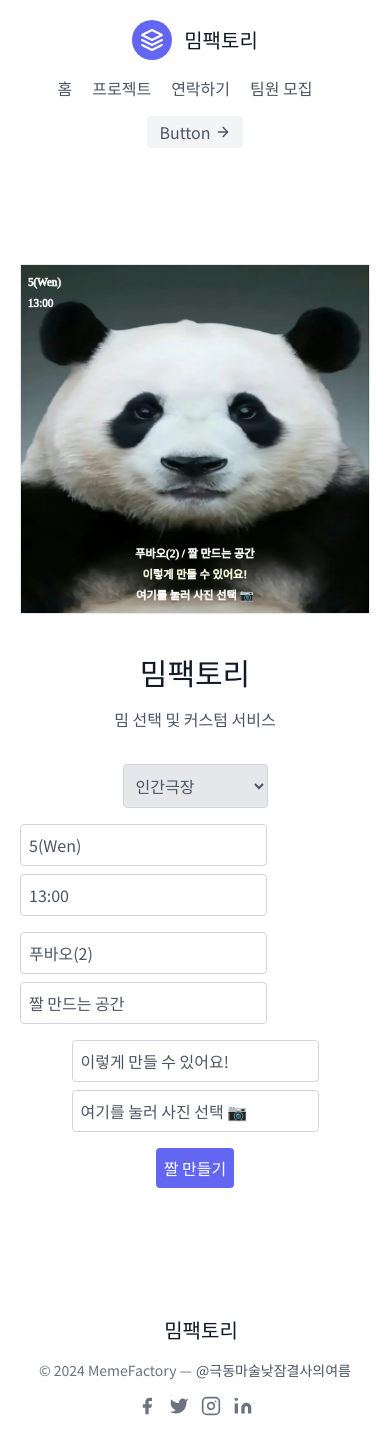
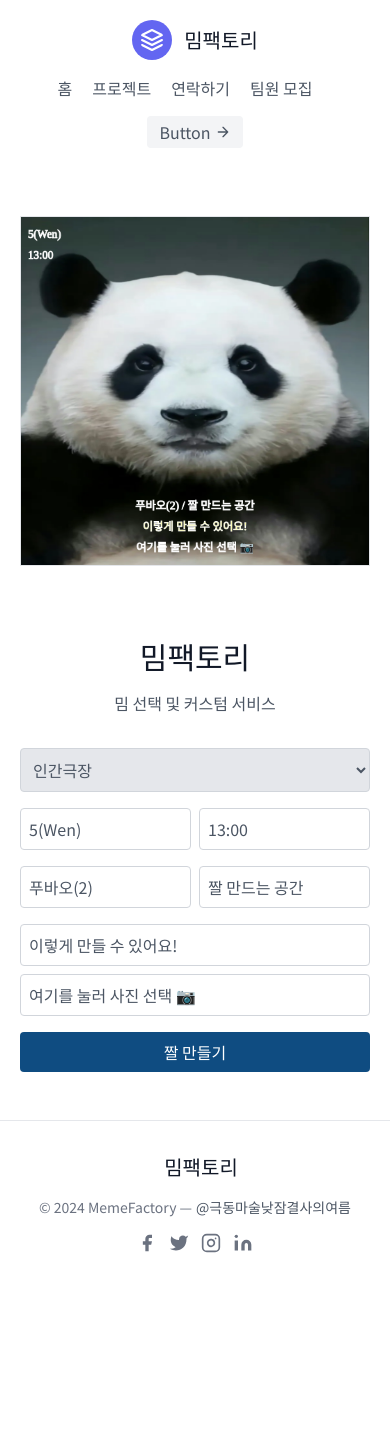
Before and after one commit to meffy2020/MemeFactory, a Next.js app: page / in a window 390 px wide. After the commit the page ends 1285 px from the top, so only its background shows below. Built offline with nearby package versions, Linux system fonts and the light colour scheme.

Commit message:
레이아웃 수정, 푸터 맨 밑으로 내림

```diff
--- a/components/footer.js
+++ b/components/footer.js
@@ -1,14 +1,8 @@
-
 export default function Footer() {
     return (
-        <div>
-            <footer className="text-gray-600 body-font">
+        <footer className="text-gray-600 body-font border-t border-gray-200">
             <div className="container px-5 py-8 mx-auto flex items-center sm:flex-row flex-col">
                 <a className="flex title-font font-medium items-center md:justify-start justify-center text-gray-900">
-
-
-
-
                     <span className="ml-3 text-xl">밈팩토리</span>
                 </a>
                 <p className="text-sm text-gray-500 sm:ml-4 sm:pl-4 sm:border-l-2 sm:border-gray-200 sm:py-2 sm:mt-0 mt-4">
@@ -81,6 +75,5 @@ export default function Footer() {
                 </span>
             </div>
         </footer>
-        </div>
-    )
+    );
 }
--- a/components/layout.js
+++ b/components/layout.js
@@ -1,16 +1,12 @@
 import Header from './header';
 import Footer from './footer';
 
-
-
-
 export default function Layout({ children }) {
     return (
-        <>
+        <div className="flex flex-col min-h-screen">
             <Header />
-
-            <div>{children}</div>
+            <main className="flex-grow">{children}</main>
             <Footer />
-        </>
-    )
+        </div>
+    );
 }
--- a/pages/index.js
+++ b/pages/index.js
@@ -85,8 +85,9 @@ const Home = () => {
 
   return (
     <Layout>
-      <section className="text-gray-600 body-font font-sans">
-        <div className="container mx-auto flex flex-col items-center justify-center px-5 py-24 md:flex-row">
+      <section className="text-gray-600 body-font flex-grow">
+        <div className="container mx-auto flex flex-col items-center justify-center px-5 py-12 md:flex-row md:space-x-16 md:justify-center">
+          <div className="w-full max-w-4xl flex flex-col md:flex-row items-center justify-center md:space-x-8 space-y-8 md:space-y-0">
             <div className="lg:max-w-lg lg:w-1/2 md:w-1/2 w-full mb-10 md:mb-0" onClick={() => document.getElementById('imageUpload')?.click()}>
               <canvas
                 ref={canvasRef}
@@ -103,69 +104,70 @@ const Home = () => {
                 onChange={handleImageUpload}
               />
             </div>
-          <div className="lg:flex-grow md:w-1/2 lg:pl-24 md:pl-16 flex flex-col md:items-start md:text-left items-center text-center">
+            <div className="lg:flex-grow md:w-1/2 flex flex-col items-center md:items-start md:text-left text-center w-full">
               <h1 className="title-font sm:text-4xl text-3xl mb-4 font-medium text-gray-900">밈팩토리</h1>
-            <div className="mb-8 leading-relaxed">밈 선택 및 커스텀 서비스 </div>
-            <div className="mb-4">
+              <div className="mb-8 leading-relaxed">밈 선택 및 커스텀 서비스</div>
+              <div className="mb-4 w-full max-w-lg">
                 <select
                   value={memeStyle}
                   onChange={(e) => setMemeStyle(e.target.value)}
-                className="bg-gray-200 border border-gray-300 p-2 rounded"
+                  className="bg-gray-200 border border-gray-300 p-2 rounded w-full focus:outline-none focus:ring-2 focus:ring-primary focus:border-transparent"
                 >
                   <option value="muhan">무한도전</option>
                   <option value="ingan">인간극장</option>
                   <option value="investigation">그것이 알고싶다</option>
                 </select>
               </div>
-            <div className="flex flex-wrap mb-4 space-y-2 md:space-y-0 md:space-x-2">
+              <div className="flex mb-4 w-full max-w-lg space-x-2">
                 <input
                   type="text"
                   placeholder="날짜 요일"
                   value={date}
-                className="p-2 border border-gray-300 rounded"
+                  className="p-2 border border-gray-300 rounded w-1/2 focus:outline-none focus:ring-2 focus:ring-primary focus:border-transparent"
                   onChange={(e) => setDate(e.target.value)}
                 />
                 <input
                   type="text"
                   placeholder="시간"
                   value={time}
-                className="p-2 border border-gray-300 rounded"
+                  className="p-2 border border-gray-300 rounded w-1/2 focus:outline-none focus:ring-2 focus:ring-primary focus:border-transparent"
                   onChange={(e) => setTime(e.target.value)}
                 />
               </div>
-            <div className="flex flex-wrap mb-4 space-y-2 md:space-y-0 md:space-x-2">
+              <div className="flex mb-4 w-full max-w-lg space-x-2">
                 <input
                   type="text"
                   placeholder="이름(나이)"
                   value={name}
-                className="p-2 border border-gray-300 rounded"
+                  className="p-2 border border-gray-300 rounded w-1/2 focus:outline-none focus:ring-2 focus:ring-primary focus:border-transparent"
                   onChange={(e) => setName(e.target.value)}
                 />
                 <input
                   type="text"
                   placeholder="직업"
                   value={job}
-                className="p-2 border border-gray-300 rounded"
+                  className="p-2 border border-gray-300 rounded w-1/2 focus:outline-none focus:ring-2 focus:ring-primary focus:border-transparent"
                   onChange={(e) => setJob(e.target.value)}
                 />
               </div>
-            <div className="flex flex-col mb-4 space-y-2">
+              <div className="flex flex-col mb-4 space-y-2 w-full max-w-lg">
                 <input
                   type="text"
                   placeholder="대사 1"
                   value={quote1}
-                className="p-2 border border-gray-300 rounded"
+                  className="p-2 border border-gray-300 rounded w-full focus:outline-none focus:ring-2 focus:ring-primary focus:border-transparent"
                   onChange={(e) => setQuote1(e.target.value)}
                 />
                 <input
                   type="text"
                   placeholder="대사 2"
                   value={quote2}
-                className="p-2 border border-gray-300 rounded"
+                  className="p-2 border border-gray-300 rounded w-full focus:outline-none focus:ring-2 focus:ring-primary focus:border-transparent"
                   onChange={(e) => setQuote2(e.target.value)}
                 />
               </div>
-            <button className="bg-indigo-500 text-white p-2 rounded" onClick={handleDownload}>짤 만들기</button>
+              <button className="bg-primary text-white p-2 rounded w-full md:w-auto max-w-lg hover:bg-primary-dark focus:outline-none focus:ring-2 focus:ring-primary focus:ring-opacity-50" onClick={handleDownload}>짤 만들기</button>
+            </div>
           </div>
         </div>
       </section>
--- a/tailwind.config.js
+++ b/tailwind.config.js
@@ -10,6 +10,9 @@ module.exports = {
         sans: ['Noto Sans KR', 'sans-serif'],
         myeongjo: ['Nanum Myeongjo', 'serif'],
       },
+      colors: {
+        primary: '#0f4c81',
+      },
     },
   },
   plugins: [],
```
Lines whose indentation alone changed are shown as unchanged.
